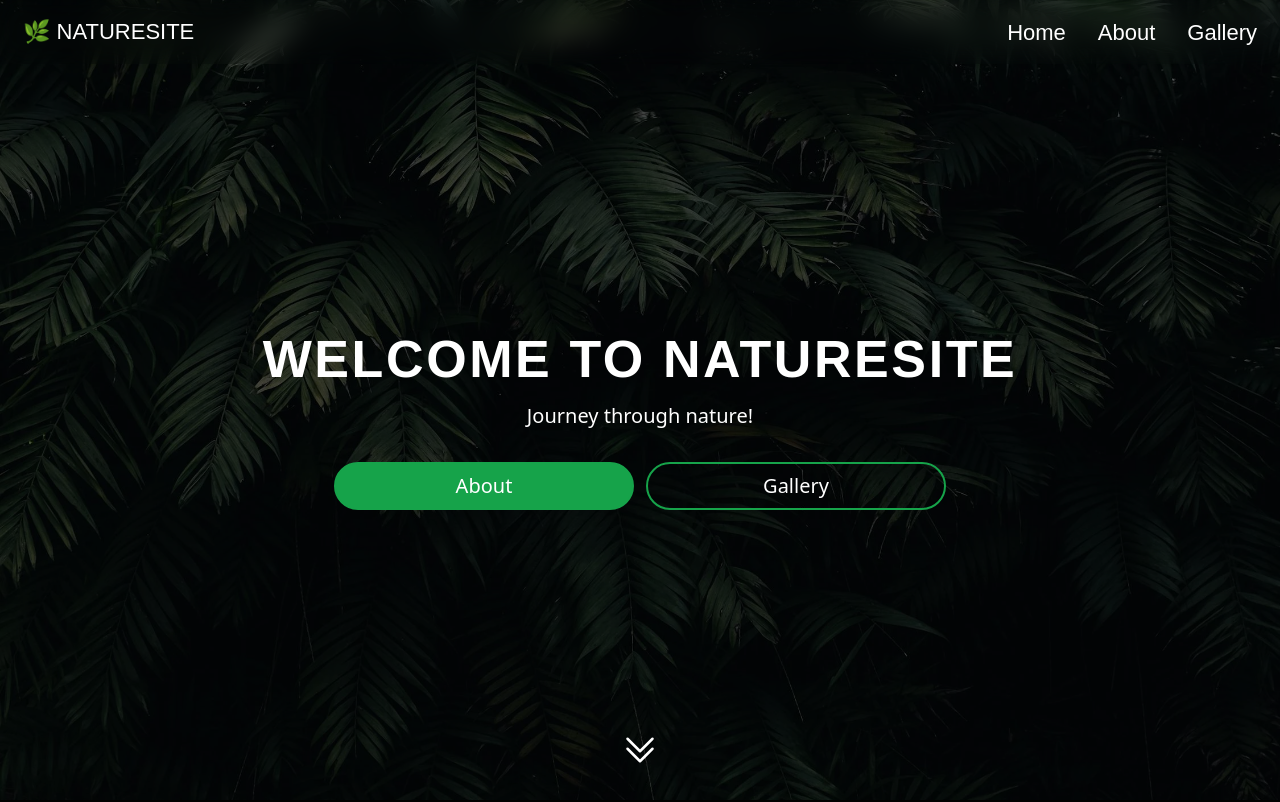
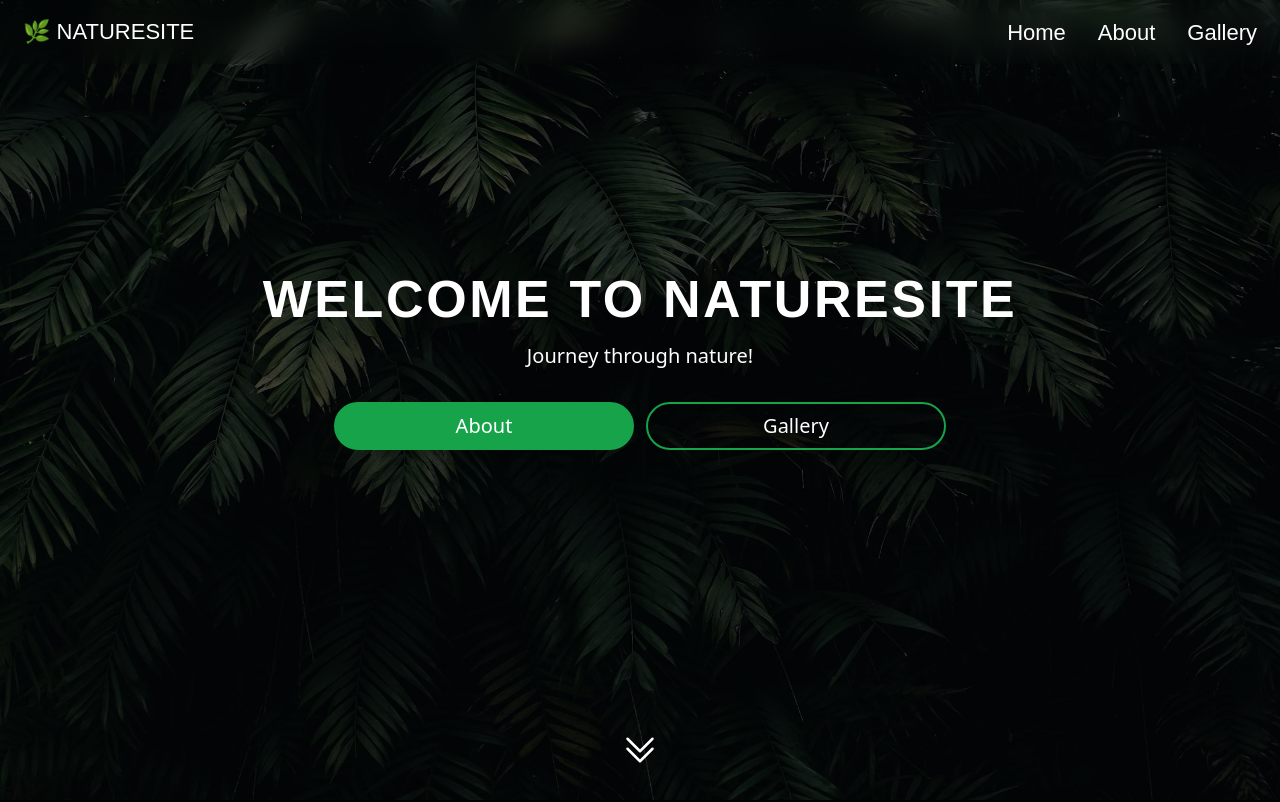
Before and after one commit to DejvCodes/NatureSite, a website: page src/index.html in a window 1280 px wide. Shown: the top 802 px of the page. Drawn offline with Linux system fonts and the light colour scheme.

Commit message:
NatureSite

```diff
--- a/src/index.html
+++ b/src/index.html
@@ -25,7 +25,7 @@
       </div>
     </nav>
 
-    <div class="flex-row justify-center text-white mt-[230px] md:mt-[260px] lg:mt-[320px]">
+    <div class="flex-row justify-center text-white mt-[230px] md:mt-[260px]">
       <h1 class="text-white text-[24px] font-semibold font-poppins tracking-wider uppercase md:text-[52px]">
         Welcome to NatureSite
       </h1>
```
Also changed, not shown: src/output.css.
